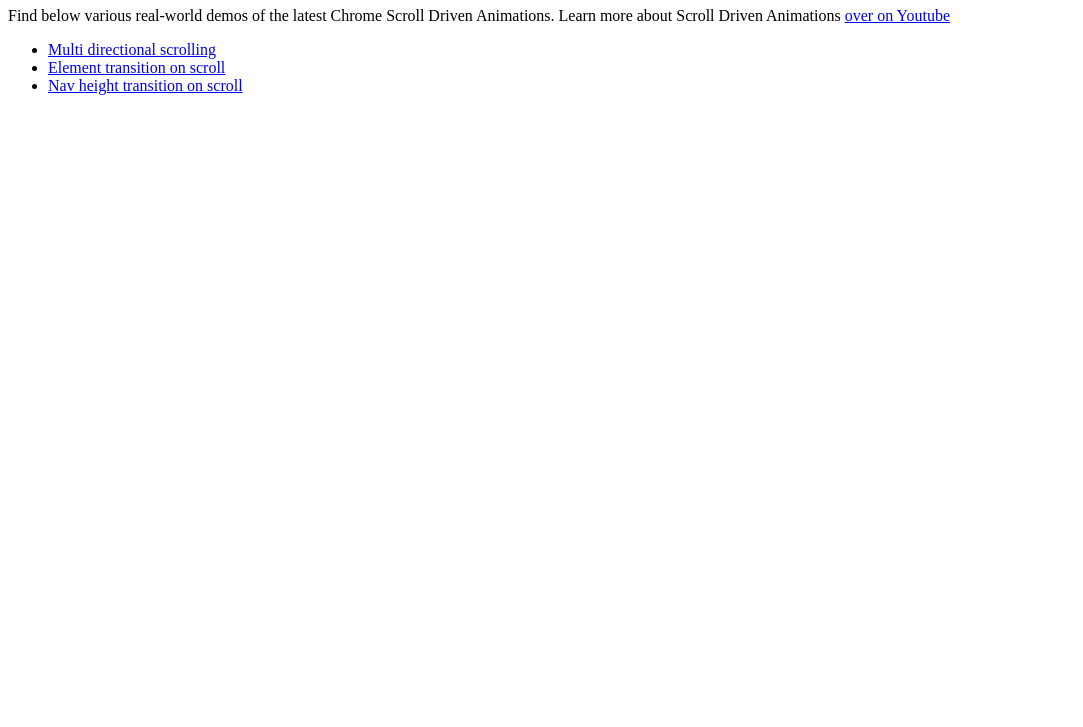
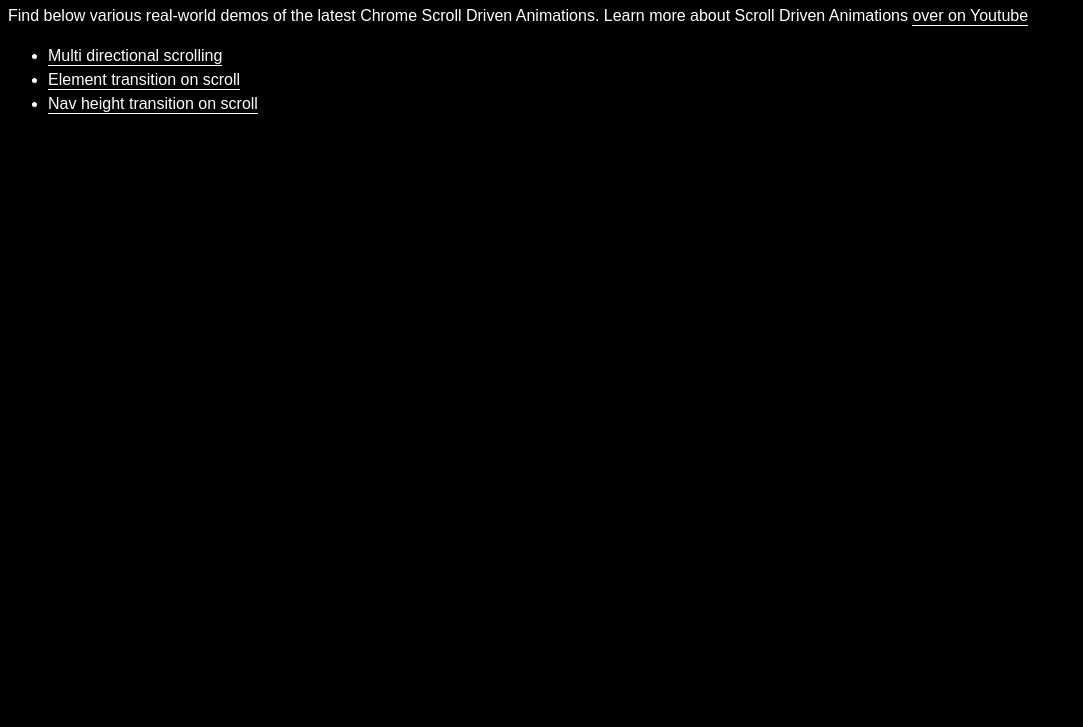
Before and after one commit to ScottHarrisonDev/scroll-driven-animations, a website: page index.html in a window 1280 px wide. Shown: the part 73-800 px from the top of the page, without its empty margins (0-1083 px from the left). Drawn offline with Linux system fonts and the light colour scheme; the site is published under a folder, as on GitHub Pages, so addresses that start at the root find nothing.

Commit message:
update paths to suit gh pages

```diff
--- a/index.html
+++ b/index.html
@@ -4,16 +4,16 @@
     <meta charset="UTF-8">
     <meta name="viewport" content="width=device-width, initial-scale=1.0">
     <title>Scroll Driven Animations</title>
-    <link href="/main.css" rel="stylesheet" />
+    <link href="./main.css" rel="stylesheet" />
 </head>
 <body>
     <h1>Scroll Driven Animation Demos</h1>
     <p>Find below various real-world demos of the latest Chrome Scroll Driven Animations. Learn more about Scroll Driven Animations <a href="https://www.youtube.com/playlist?list=PLNYkxOF6rcICM3ttukz9x5LCNOHfWBVnn">over on Youtube</a></p>
     <nav>
         <ul>
-            <li><a href="/multi-directional.html">Multi directional scrolling</a></li>
-            <li><a href="/transition-on-scroll.html">Element transition on scroll</a></li>
-            <li><a href="/nav-height.html">Nav height transition on scroll</a></li>
+            <li><a href="./multi-directional.html">Multi directional scrolling</a></li>
+            <li><a href="./transition-on-scroll.html">Element transition on scroll</a></li>
+            <li><a href="./nav-height.html">Nav height transition on scroll</a></li>
         </ul>
     </nav>
 </body>
```
Also changed, not shown: multi-directional.html (+2 -2 lines), nav-height.html (+2 -2 lines), transition-on-scroll.html (+2 -2 lines).
